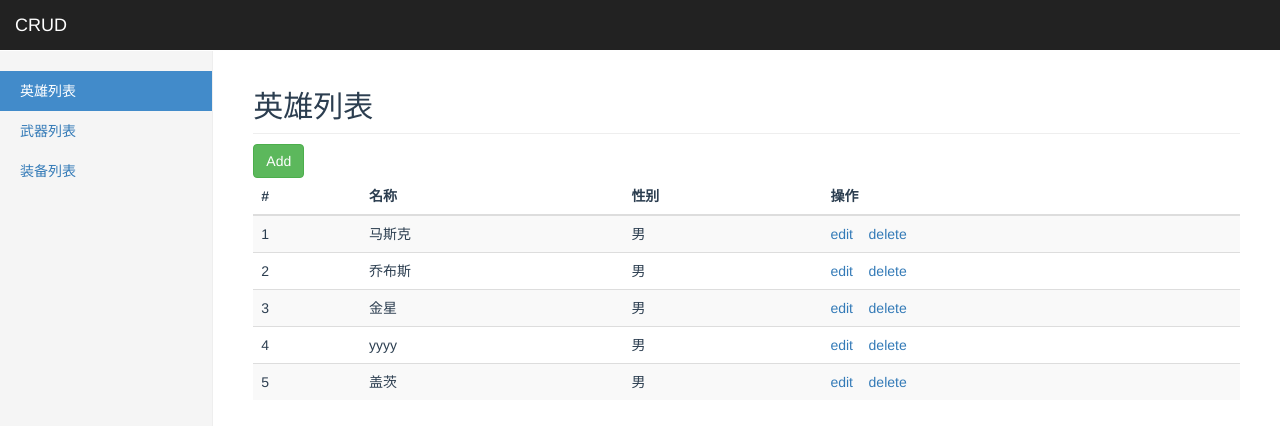
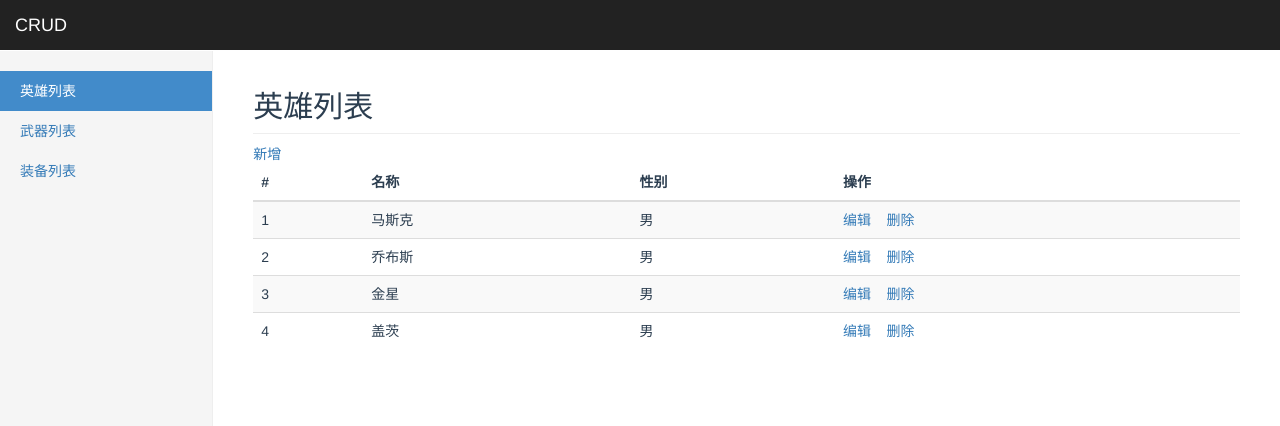
Before and after one commit to ql-github/heroesList, a Vue app: page /#/heroes in a window 1280 px wide. Shown: the top 426 px of the page. Built offline with nearby package versions, Linux system fonts and the light colour scheme; data requests are answered from the project's data file.

Commit message:
删除完成

```diff
--- a/server/db.json
+++ b/server/db.json
@@ -42,11 +42,6 @@
       "id": 8
     },
     {
-      "name": "yyyy",
-      "gender": "男",
-      "id": 10
-    },
-    {
       "name": "盖茨",
       "gender": "男",
       "id": 12
--- a/src/router.js
+++ b/src/router.js
@@ -3,6 +3,7 @@ import VueRouter from 'vue-router';
 Vue.use(VueRouter)
 // 英雄页面
 import HeroList from './view/heroes/HeroList.vue';
+import HeroAdd from './view/heroes/HeroAdd.vue';
 // 装备页面
 import EquipsList from './view/equips/EquipsList.vue';
 // 武器页面
@@ -23,6 +24,11 @@ const router = new VueRouter({
         component: HeroList
       },
       {
+        name: 'add',
+        path: '/heroes/add',
+        component: HeroAdd
+      },
+      {
         name: 'equips',
         path: '/equips',
         component: EquipsList
--- /dev/null
+++ b/src/view/heroes/HeroAdd.vue
@@ -0,0 +1,28 @@
+<template>
+  <div class="col-sm-9 col-sm-offset-3 col-md-10 col-md-offset-2 main">
+    <h2 class="sub-header">新增英雄</h2>
+    <form>
+      <div class="form-group">
+        <label for="name">姓名</label>
+        <input type="text" class="form-control" id="name" placeholder="Name" />
+      </div>
+      <div class="form-group">
+        <label for="gender">性别</label>
+        <input
+          type="text"
+          class="form-control"
+          id="gender"
+          placeholder="Gender"
+        />
+      </div>
+      <button type="submit" class="btn btn-success">添加</button>
+    </form>
+  </div>
+</template>
+
+<script>
+export default {};
+</script>
+
+<style>
+</style>
--- a/src/view/heroes/HeroList.vue
+++ b/src/view/heroes/HeroList.vue
@@ -1,7 +1,8 @@
 <template>
   <div class="col-sm-9 col-sm-offset-3 col-md-10 col-md-offset-2 main">
     <h2 class="sub-header">英雄列表</h2>
-    <a class="btn btn-success" href="add.html">Add</a>
+    <!-- <a class="btn btn-success" href="add.html">Add</a> -->
+    <router-link to="/heroes/add">新增</router-link>
     <div class="table-responsive">
       <table class="table table-striped">
         <thead>
@@ -18,9 +19,10 @@
             <td>{{item.name}}</td>
             <td>{{item.gender}}</td>
             <td>
-              <a href="edit.html">edit</a>
+              <a href="edit.html">编辑</a>
               &nbsp;&nbsp;
-              <a href="javascript:window.confirm('Are you sure?')">delete</a>
+              <!-- 记录当前数据的id然后传给del进行删除 -->
+              <a href="javascript:" @click="delData(item.id)">删除</a>
             </td>
           </tr>
         </tbody>
@@ -47,7 +49,7 @@ export default {
     getData() {
       axios
         .get("http://localhost:3000/heroes")
-        .then(res => {
+        .then((res) => {
           if (res.status == 200) {
             this.list = res.data;
           }
@@ -55,6 +57,19 @@ export default {
         .catch(() => {
           // console.log(err)
         });
+    },
+    // 删除功能
+    delData(id){
+      if(confirm('是否确定删除?')){
+        //在模板字符串中要输出变量可以使用 ${变量名} 的形式
+        axios.delete(`http://localhost:3000/heroes/${id}`)
+        .then((res)=>{
+          if (res.status == 200) {
+            // 删除成功后刷新页面
+            this.getData();
+          }
+        })
+      }
     }
   }
 };
```
